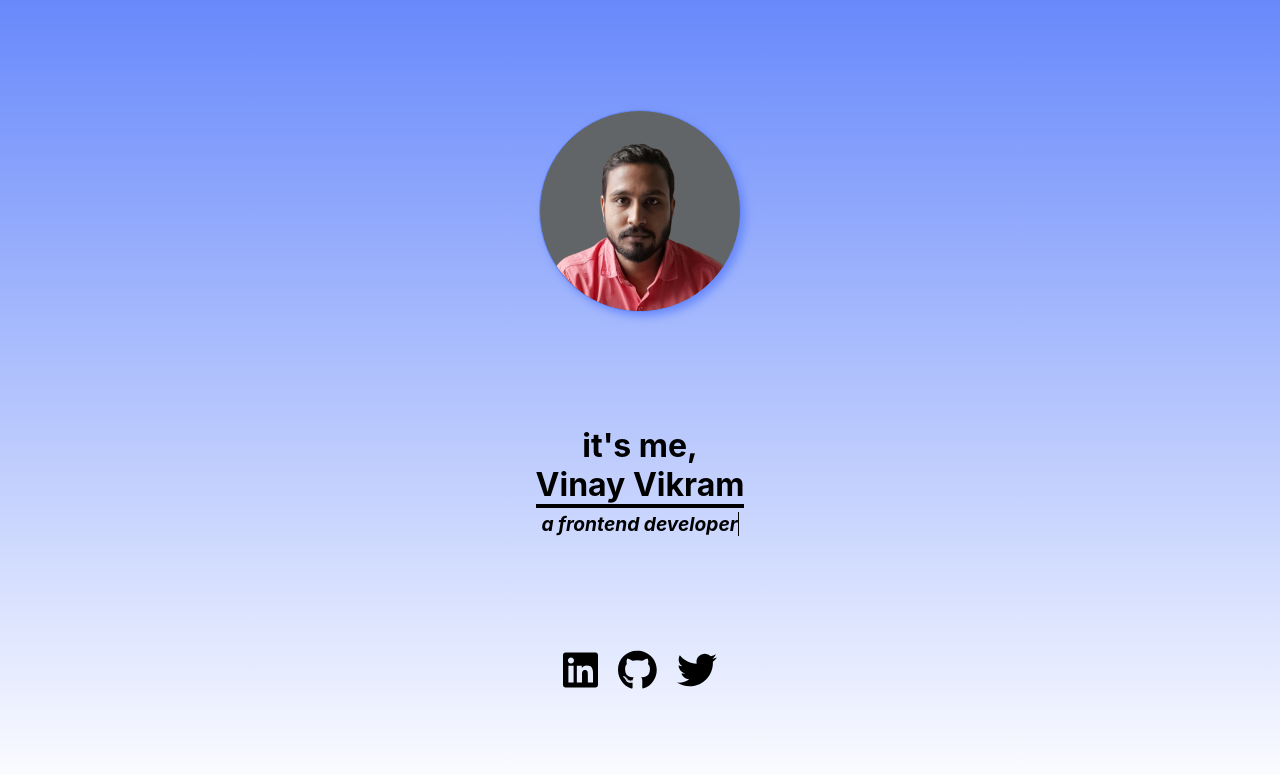
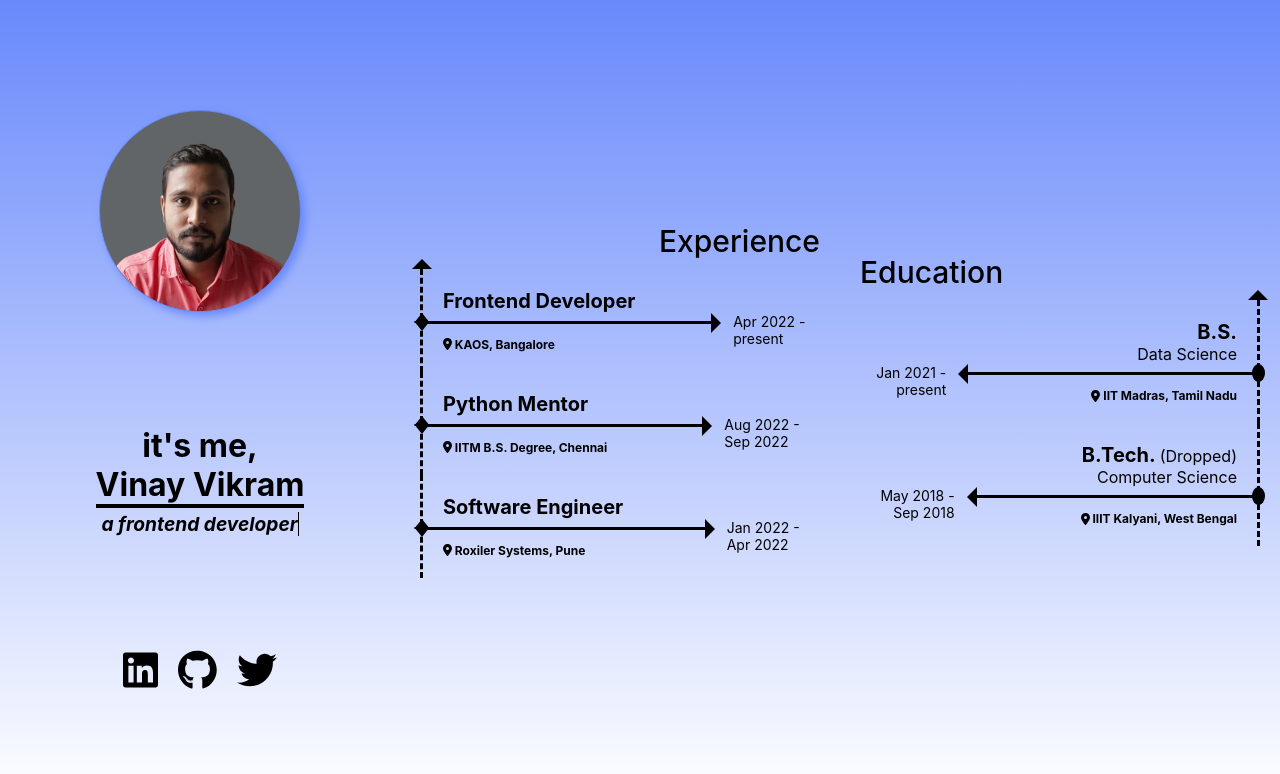
Before and after one commit to vinayvikram/vinayvikram.github.io, a React (Create React App) app: page / in a window 1280 px wide. Shown: the top 774 px of the page. Built offline with nearby package versions, Linux system fonts and the light colour scheme.

Commit message:
added experience and education

```diff
--- a/src/App.css
+++ b/src/App.css
@@ -2,9 +2,18 @@
   flex: 1;
   background: linear-gradient(#6889FB, #ffffff);
   display: flex;
+  flex-direction: row;
+  overflow: auto;
+}
+
+.Home {
+  flex: 1;
+  display: flex;
   flex-direction: column;
   justify-content: space-evenly;
   align-items: center;
+  order: 1;
+  min-height: 100%;
 }
 
 .profile-photo > img {
@@ -58,3 +67,95 @@
   gap: 20px;
   justify-content: center;
 }
+
+
+.Experience {
+  flex: 1;
+  display: flex;
+  flex-direction: column;
+  justify-content: center;
+  align-items: flex-start;
+  margin: 20px;
+  order: 2;
+}
+
+.experience-title {
+  width: 100%;
+  text-align: right;
+  font-size: 30px;
+  font-weight: 500;
+}
+
+.point-top {
+  width: 0;
+  height: 0;
+  border-bottom: 10px solid black;
+  border-right: 10px solid transparent;
+  border-left: 10px solid transparent;
+  margin-left: -8px;
+}
+
+.experience-box {
+  width: 100%;
+  border-left: 3px dashed black;
+  padding: 20px 0;
+}
+
+.position {
+  margin: 0 20px;
+  font-size: 20px;
+}
+
+.divider {
+  display: flex;
+  width: 100%;
+}
+
+.diamond {
+  width: 0;
+  height: 0;
+  border: 8px solid transparent;
+  border-bottom: 10px solid black;
+  position: relative;
+  top: -8px;
+  left: -9px;
+}
+.diamond:after {
+  content: '';
+  position: absolute;
+  left: -8px;
+  top: 8px;
+  width: 0;
+  height: 0;
+  border: 8px solid transparent;
+  border-top: 10px solid black;
+}
+
+.line {
+  width: 100%;
+  margin-top: 8px;
+  background: black;
+  height: 3px;
+  position: relative;
+  left: -12px;
+}
+
+.point-right {
+  width: 0;
+  height: 0;
+  border-top: 10px solid transparent;
+  border-bottom: 10px solid transparent;
+  border-left: 10px solid black;
+  position: relative;
+  left: -12px;
+}
+
+.timeline {
+  font-size: 14px;
+}
+
+.address {
+  margin: 0 20px;
+  font-size: 12px;
+  margin-top: -10px;
+}
--- a/src/App.js
+++ b/src/App.js
@@ -1,28 +1,14 @@
 import './App.css';
-import { FontAwesomeIcon } from '@fortawesome/react-fontawesome'
-import { faLinkedin, faGithub, faTwitter } from '@fortawesome/free-brands-svg-icons'
+import Education from './components/Education';
+import Experience from './components/Experience';
+import Home from './components/Home';
 
 function App() {
   return (
     <div className="App">
-      <div className='profile-photo'>
-        <img src="/profile.png" alt="vinay vikram" />
-      </div>
-      <div className='introduction'>
-        <h1 className='name'> it's me, <br/> Vinay Vikram</h1>
-        <h2 className='profession'>a frontend developer</h2>
-      </div>
-      <div className='icons'>
-        <a href='https://www.linkedin.com/in/vinayvikram/'>
-          <FontAwesomeIcon icon={faLinkedin} fontSize={'40px'} />
-        </a>
-        <a href='https://github.com/vinayvikram'>
-          <FontAwesomeIcon icon={faGithub} fontSize={'40px'} />
-        </a>
-        <a href='https://twitter.com/vinayandvikram'>
-          <FontAwesomeIcon icon={faTwitter} fontSize={'40px'} />
-        </a>
-      </div>
+      <Home />
+      <Experience />
+      <Education />
     </div>
   );
 }
--- /dev/null
+++ b/src/components/Education.js
@@ -0,0 +1,49 @@
+import React from "react";
+import styles from "./Education.module.css";
+import { FontAwesomeIcon } from '@fortawesome/react-fontawesome';
+import { faLocationDot } from "@fortawesome/free-solid-svg-icons";
+
+const Education = () => {
+
+    const educationData = [{
+        degree: "B.S.",
+        subject: "Data Science",
+        address: "IIT Madras, Tamil Nadu",
+        timeline: "Jan 2021 - present",
+        note: ""
+    }, {
+        degree: "B.Tech.",
+        subject: "Computer Science",
+        address: "IIIT Kalyani, West Bengal",
+        timeline: "May 2018 - Sep 2018",
+        note: "Dropped"
+    }]
+    return (
+        <div className={styles.Education}>
+            <div className={styles.educationTitle}>
+                Education
+            </div>
+
+            <div className={styles.pointTop}>
+            </div>
+            {educationData.map((edu) => (
+                <div className={styles.educationBox}>
+                    <div className={styles.course}>
+                    <h2 >{edu.degree}</h2>
+                    {!!edu.note && <span>{`(${edu.note})`}</span>}
+                    </div>
+                    <div className={styles.subject}>{edu.subject}</div>
+                    <div class={styles.divider} >
+                        <div className={styles.timeline}>{edu.timeline}</div>
+                        <div class={styles.pointLeft}></div>
+                        <div class={styles.line}></div>
+                        <div className={styles.circle}></div>
+                    </div>
+                    <h3 className={styles.address}><FontAwesomeIcon icon={faLocationDot}  /> {edu.address}</h3>
+                </div>
+            ))}
+        </div>
+    )
+}
+
+export default Education;
--- /dev/null
+++ b/src/components/Education.module.css
@@ -0,0 +1,91 @@
+.Education {
+    flex: 1;
+    display: flex;
+    flex-direction: column;
+    justify-content: center;
+    align-items: flex-end;
+    margin: 20px;
+    order: 3;
+  }
+
+  .educationTitle {
+    width: 100%;
+    font-size: 30px;
+    font-weight: 500;
+  }
+
+  .pointTop {
+    width: 0;
+    height: 0;
+    border-bottom: 10px solid black;
+    border-right: 10px solid transparent;
+    border-left: 10px solid transparent;
+    margin-right: -8px;
+  }
+
+  .educationBox {
+    width: 100%;
+    border-right: 3px dashed black;
+    padding: 20px 0;
+    text-align: right;
+  }
+
+  .course {
+    margin: 0 20px;
+    display: flex;
+    justify-content: flex-end;
+    align-items: baseline;
+    gap: 4px;
+  }
+
+  .course > h2 {
+    margin: 0;
+    font-size: 20px;
+  }
+
+  .subject {
+    margin: 0 20px;
+  }
+  .divider {
+    display: flex;
+    width: 100%;
+  }
+
+  .circle {
+    width: 18px;
+    height: 18px;
+    background-color: black;
+    border-radius: 50%;
+    position: relative;
+    right: -8px;
+  }
+
+  .line {
+    width: 100%;
+    margin-top: 8px;
+    background: black;
+    height: 3px;
+    position: relative;
+    right: -10px;
+  }
+
+  .pointLeft {
+    width: 0;
+    height: 0;
+    border-top: 10px solid transparent;
+    border-bottom: 10px solid transparent;
+    border-right: 10px solid black;
+    position: relative;
+    right: -12px;
+  }
+
+  .timeline {
+    font-size: 14px;
+  }
+
+  .address {
+    margin: 0 20px;
+    text-align: right;
+    font-size: 12px;
+    margin-top: -10px;
+  }
--- /dev/null
+++ b/src/components/Experience.js
@@ -0,0 +1,44 @@
+import React from "react";
+import { FontAwesomeIcon } from '@fortawesome/react-fontawesome';
+import { faLocationDot } from "@fortawesome/free-solid-svg-icons";
+
+const Experience = () => {
+
+    const experienceData = [{
+        position: "Frontend Developer",
+        address: "KAOS, Bangalore",
+        timeline: "Apr 2022 - present"
+    }, {
+        position: "Python Mentor",
+        address: "IITM B.S. Degree, Chennai",
+        timeline: "Aug 2022 - Sep 2022"
+    }, {
+        position: "Software Engineer",
+        address: "Roxiler Systems, Pune",
+        timeline: "Jan 2022 - Apr 2022"
+    }]
+    return (
+        <div className="Experience">
+            <div className="experience-title">
+                Experience
+            </div>
+
+            <div className="point-top">
+            </div>
+            {experienceData.map((exp) => (
+                <div className="experience-box">
+                    <h2 className="position">{exp.position}</h2>
+                    <div class="divider">
+                        <div className="diamond"></div>
+                        <div class="line"></div>
+                        <div class="point-right"></div>
+                        <div className="timeline">{exp.timeline}</div>
+                    </div>
+                    <h3 className="address"> <FontAwesomeIcon icon={faLocationDot}  /> {exp.address}</h3>
+                </div>
+            ))}
+        </div>
+    )
+}
+
+export default Experience;
--- /dev/null
+++ b/src/components/Home.js
@@ -0,0 +1,30 @@
+import React from 'react';
+import { FontAwesomeIcon } from '@fortawesome/react-fontawesome';
+import { faLinkedin, faGithub, faTwitter } from '@fortawesome/free-brands-svg-icons';
+
+const Home = () => {
+    return (
+        <div className='Home'>
+            <div className='profile-photo'>
+                <img src="/profile.png" alt="vinay vikram" />
+            </div>
+            <div className='introduction'>
+                <h1 className='name'> it's me, <br/> Vinay Vikram</h1>
+                <h2 className='profession'>a frontend developer</h2>
+            </div>
+            <div className='icons'>
+                <a href='https://www.linkedin.com/in/vinayvikram/'>
+                <FontAwesomeIcon icon={faLinkedin} fontSize={'40px'} />
+                </a>
+                <a href='https://github.com/vinayvikram'>
+                <FontAwesomeIcon icon={faGithub} fontSize={'40px'} />
+                </a>
+                <a href='https://twitter.com/vinayandvikram'>
+                <FontAwesomeIcon icon={faTwitter} fontSize={'40px'} />
+                </a>
+            </div>
+        </div>
+    )
+}
+
+export default Home;
```
